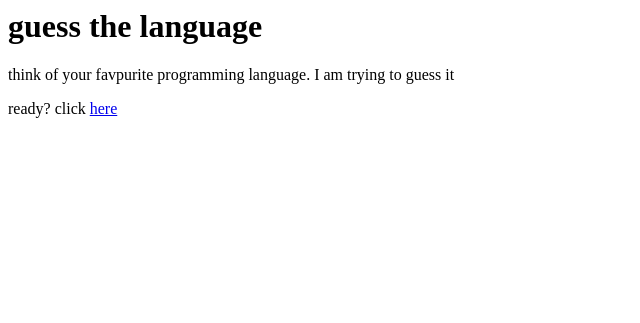
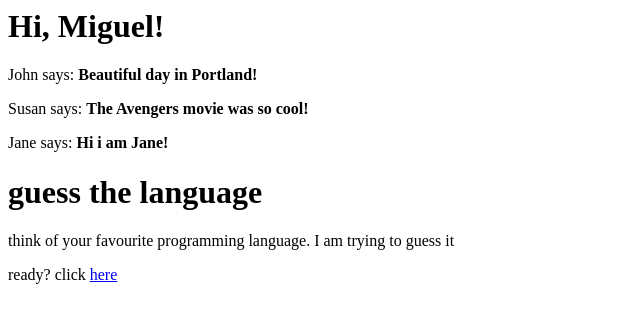
Before and after one commit to yvonnendutaw/microblog, a Flask app: page / in a window 1280 px wide. Shown: the top 323 px of the page, without its empty margins (0-640 px from the left). Run offline with Flask 2, Linux system fonts and the light colour scheme.

Commit message:
changed index.html

```diff
--- a/app.py
+++ b/app.py
@@ -1,16 +1,5 @@
 #!usr/bin/python
-from flask import Flask, render_template
+#!flask/bin/python
+from app import app
 
-app = Flask(__name__)
-guesses = ['Python', 'Java', 'C++']
-
-@app.route('/')
-def index():
-    return render_template('index.html')
-
-@app.route('/guess/<int:id>')
-def guess(id):
-    return render_template('guess.html',           guess=guesses(id))
-
-if __name__ == '__main__':
-    app.run(debug=True)
+app.run(debug=True)
--- /dev/null
+++ b/app/__init__.py
@@ -0,0 +1,6 @@
+from flask import Flask
+
+app = Flask(__name__)
+
+
+from app import views
--- /dev/null
+++ b/app/static/main.css
@@ -0,0 +1,3 @@
+html body {
+    background-color: #6b6b95;
+}
--- a/app/templates/guess.html
+++ b/app/templates/guess.html
@@ -11,7 +11,7 @@
     <h1>
       guess the language
   </h1>
-    <p>my guess: {( guess )}</p>
+    <p>my guess: </p>
 </body>
 
 </html>
--- a/app/templates/index.html
+++ b/app/templates/index.html
@@ -8,11 +8,16 @@
 </head>
 
 <body>
+    <h1>Hi, {{ user.nickname }}!</h1> {% for post in posts %}
+    <div>
+        <p>{{ post.author.nickname }} says: <b>{{ post.body }}</b></p>
+    </div>
+    {% endfor %}
     <h1>
       guess the language
   </h1>
     <p>
-        think of your favpurite programming language. I am trying to guess it
+        think of your favourite programming language. I am trying to guess it
     </p>
     <p>
         ready? click <a href="/guess/0">here</a>
--- /dev/null
+++ b/app/views.py
@@ -0,0 +1,30 @@
+from flask import Flask, render_template
+from app import app
+
+guesses = ['Python', 'Java', 'C++']
+@app.route('/')
+def index():
+    user = {'nickname': 'Miguel'}  # fake user
+    posts = [  # fake array of posts
+        {
+            'author': {'nickname': 'John'},
+            'body': 'Beautiful day in Portland!'
+        },
+        {
+            'author': {'nickname': 'Susan'},
+            'body': 'The Avengers movie was so cool!'
+        },
+        {
+            'author': {'nickname': 'Jane'},
+            'body': 'Hi i am Jane!'
+        }
+    ]
+    return render_template("index.html",
+                           title='Home',
+                           user=user,
+                           posts=posts)
+
+@app.route('/guess/<int:id>')
+def guess(id):
+    return render_template('guess.html',
+                           guess=guesses[id])
```
Also changed, not shown: 2 other files.
